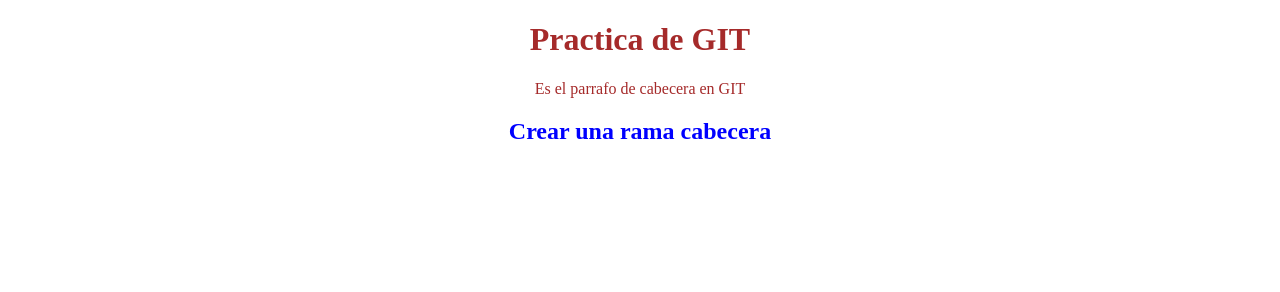
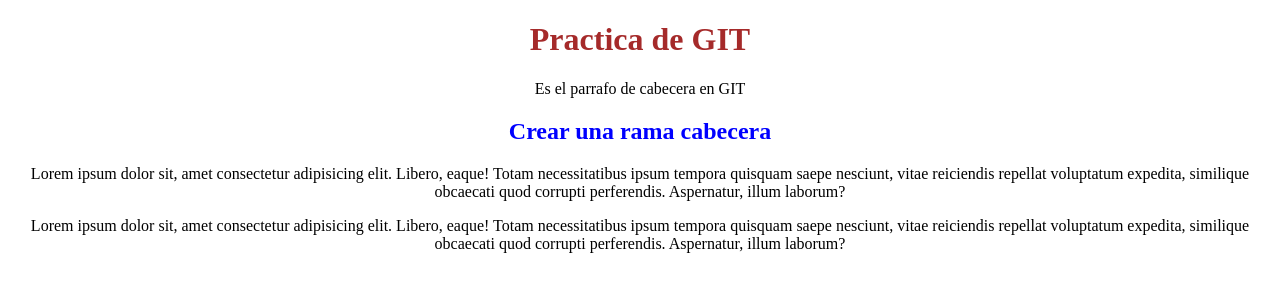
Before and after one commit to xavicci/JSEXCERSICE, a plain HTML site: page GIT/practica-reset/index.html in a window 1280 px wide. Drawn offline with Linux system fonts and the light colour scheme.

Commit message:
agregando contenido adiccional del blog y mejorando la tipografia

```diff
--- a/GIT/practica-reset/index.html
+++ b/GIT/practica-reset/index.html
@@ -12,6 +12,12 @@
     <h1>Practica de GIT</h1>
     <p> Es el parrafo de cabecera en GIT</p>
     <h2>Crear una rama cabecera</h2>
+    <p>Lorem ipsum dolor sit, amet consectetur adipisicing elit. Libero, eaque! Totam necessitatibus ipsum tempora
+        quisquam saepe nesciunt, vitae reiciendis repellat voluptatum expedita, similique obcaecati quod corrupti
+        perferendis. Aspernatur, illum laborum?</p>
+    <p>Lorem ipsum dolor sit, amet consectetur adipisicing elit. Libero, eaque! Totam necessitatibus ipsum tempora
+        quisquam saepe nesciunt, vitae reiciendis repellat voluptatum expedita, similique obcaecati quod corrupti
+        perferendis. Aspernatur, illum laborum?</p>
 </body>
 
 </html>
--- a/GIT/practica-reset/styles/main.css
+++ b/GIT/practica-reset/styles/main.css
@@ -6,3 +6,7 @@ body {
 h2 {
     color: blue;
 }
+
+p {
+    color: black;
+}
```
